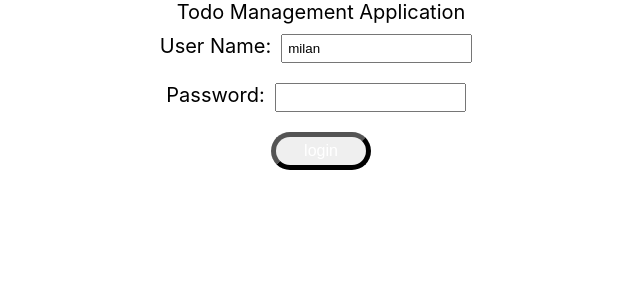
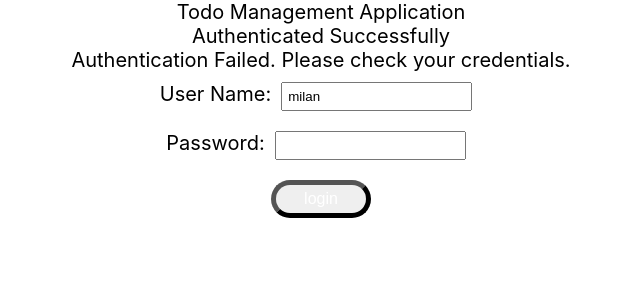
Before and after one commit to Milankumabura/react-counterButton, a React (Create React App) app: page / in a window 1280 px wide. Shown: the top 300 px of the page, without its empty margins (319-959 px from the left). Built offline with nearby package versions, Linux system fonts and the light colour scheme.

Commit message:
log will print in submit buttton only

```diff
--- a/src/components/todo/TodoApp.jsx
+++ b/src/components/todo/TodoApp.jsx
@@ -21,12 +21,18 @@
     }
 
     function handlePasswordChange(event) {
-        console.log(event.target.value)
         setPassword(event.target.value)
+    }
+
+    function handleSubmit() {
+        console.log(username)
+        console.log(password)
     }
 
     return(
         <div className='Login'>
+            <div className='successMessage'>Authenticated Successfully</div>
+            <div className='errorMessage'>Authentication Failed. Please check your credentials.</div>
             <div className="LoginForm">
                 <div>
                     <label>User Name:</label>
@@ -37,7 +43,7 @@
                     <input type='password' name='password' value={password} onChange={handlePasswordChange} />
                 </div>
                 <div>
-                    <button type="button" name='login'>login</button>
+                    <button type="button" name='login' onClick={handleSubmit}>login</button>
                 </div>
             </div>
         </div>
```
